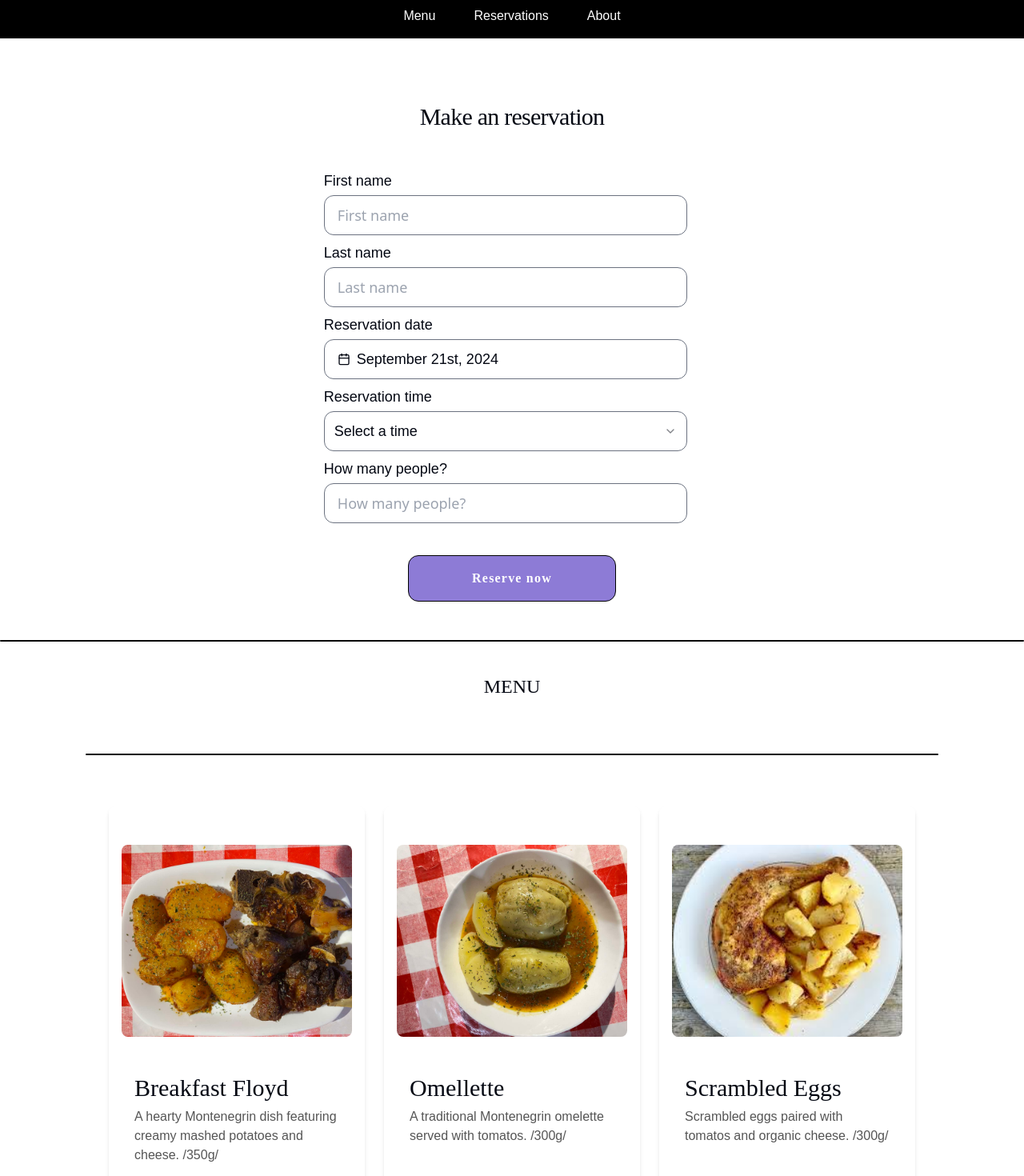
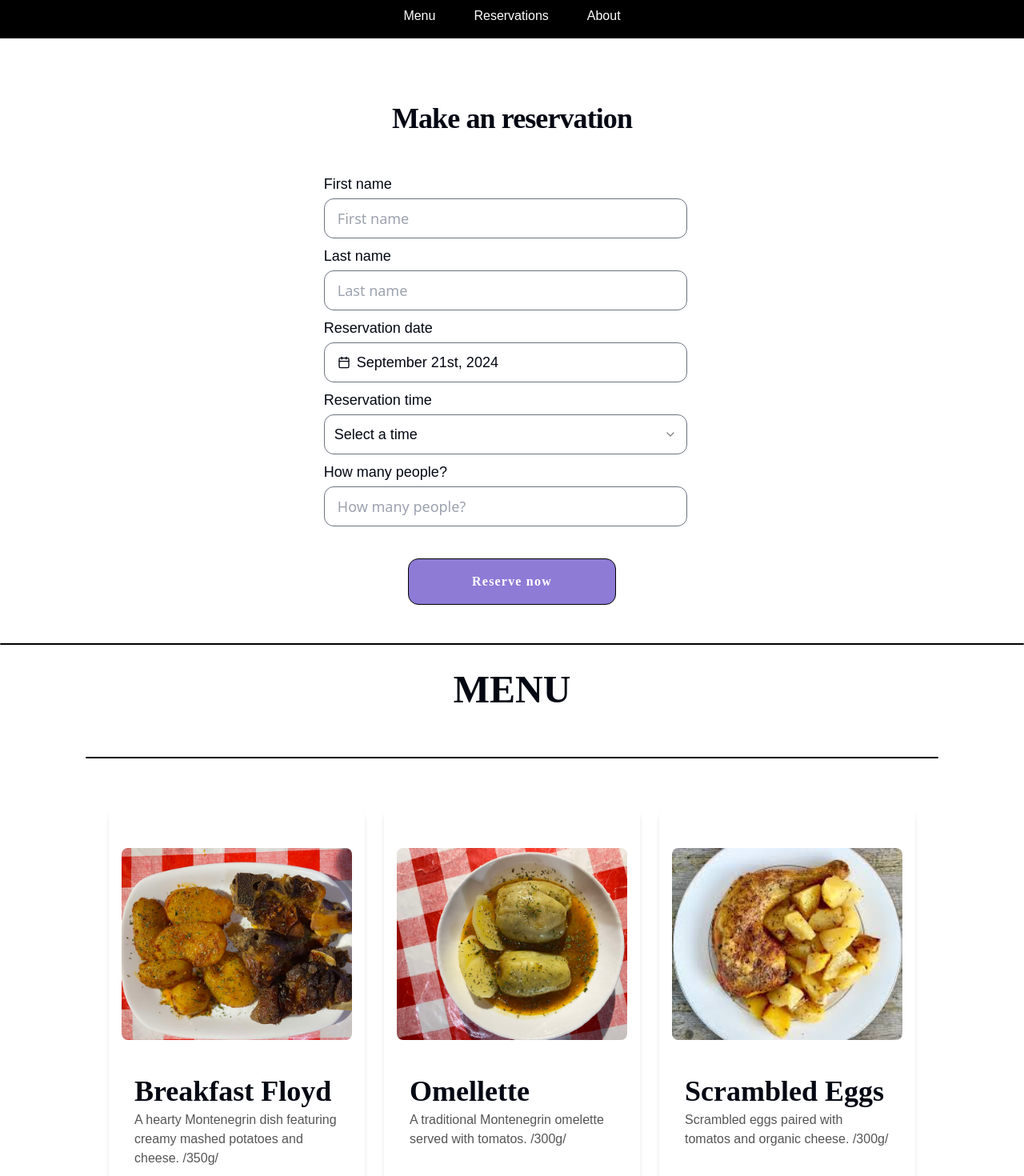
Before and after one commit to FranzFelini/floyd-menu-demo, a React (Vite) app: page / in a window 1280 px wide. Shown: the part 360-1830 px from the top of the page at 80% size. Built offline with nearby package versions, Linux system fonts and the light colour scheme; a web font is replaced by a local one.

Commit message:
datepicker and time fix

```diff
--- a/src/App.tsx
+++ b/src/App.tsx
@@ -1,12 +1,12 @@
 import { FaFacebook, FaInstagram, FaTripadvisor } from "react-icons/fa";
 import Prikaz from "./Img1CMP";
 import { Nav } from "./Nav";
-import { Divider } from "./components/Divider";
-import { Section } from "./components/SectionTitle";
 import DishGallery from "./components/DishLists/dishcardcmp";
 import DishGallery2 from "./components/DishLists/dishcardcmp2";
 import DishGallery3 from "./components/DishLists/dishcardcmp3";
+import { Divider } from "./components/Divider";
 import Form from "./components/ReservationForm";
+import { Section } from "./components/SectionTitle";
 
 const SOCIAL_ICONS = [
   {
@@ -49,7 +49,7 @@ function App() {
         <Nav />
       </div>
 
-      <h4 className="p-0 font-[Copperplate] tracking-tight justify-self-center text-center text-3xl mb-2 mt-20">
+      <h4 className="p-0 font-[Copperplate] font-bold tracking-tight justify-self-center text-center text-4xl mb-2 mt-20">
         Make an reservation
       </h4>
 
@@ -73,19 +73,18 @@ function App() {
         className="bg-white height-[70vh] flex justify-center items-center relative xl:flex-row flex-col p-4 text-center gap-8 max-w-7xl mx-auto"
       >
         <div>
-          <h1
-            style={{
-              padding: "1rem",
-            }}
-          >
+          <h1 className="text-3xl p-[1rem] font-[Fira Sans Serif] font-bold">
             About us
           </h1>
-          <p className="w-full max-w-xl">
-            Floyd Food Factory is a restaurant established in 2018. Our goal is to provide our customers with the best
-            dining experience. We offer a wide range of dishes, from traditional to modern cuisine. We use only the
-            freshest homegrown ingredients to create delicious and healthy meals. Whether you are looking for a romantic
-            dinner for two or a fun night out with friends, Floyd Food Factory is the perfect place to be. Come and
-            visit us today and enjoy a memorable dining experience!
+          <p className="w-full max-w-xl p-[1rem] mb-3">
+            Floyd Food Factory is a restaurant established in 2018. Our goal is
+            to provide our customers with the best dining experience. We offer a
+            wide range of dishes, from traditional to modern cuisine. We use
+            only the freshest homegrown ingredients to create delicious and
+            healthy meals. Whether you are looking for a romantic dinner for two
+            or a fun night out with friends, Floyd Food Factory is the perfect
+            place to be. Come and visit us today and enjoy a memorable dining
+            experience!
           </p>
 
           <div className="flex justify-center items-center gap-6 text-4xl">
--- a/src/components/DishCard.tsx
+++ b/src/components/DishCard.tsx
@@ -16,7 +16,9 @@ export const DishCard: React.FC<Dish> = ({ name, description, imageUrl }) => (
       }}
     ></div>
     <div className="p-4">
-      <h2 className="text-3xl font-[Copperplate] m-0 leading-8">{name}</h2>
+      <h2 className="font-bold text-4xl font-[Copperplate] m-0 leading-8">
+        {name}
+      </h2>
       <p style={{ marginTop: "0.5em", fontSize: "1em", color: "#555" }}>
         {description}
       </p>
--- a/src/components/SectionTitle.tsx
+++ b/src/components/SectionTitle.tsx
@@ -9,7 +9,7 @@ export const Section = ({ children, text }: Props) => (
   <div id="menu" className="pb-9">
     <Divider />
 
-    <div className="font-[Copperplate] font-light text-center leading-10 text-2xl pt-1">
+    <div className="font-[Copperplate] font-bold text-5xl text-center leading-10  pt-1">
       <h1>{text}</h1>
     </div>
     <Divider weirdWidth />
```
Also changed, not shown: 1 other file (tests, documents, lock files or other folders).
